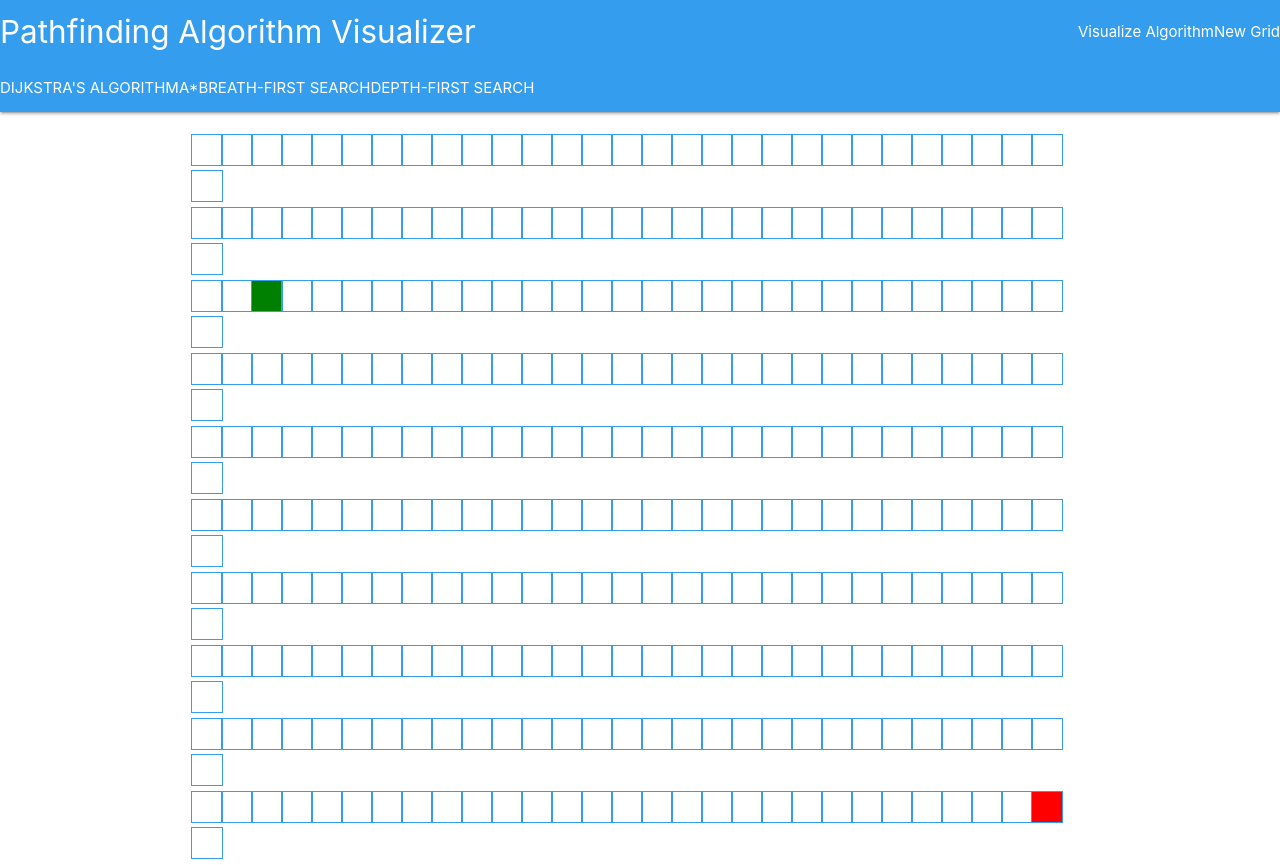
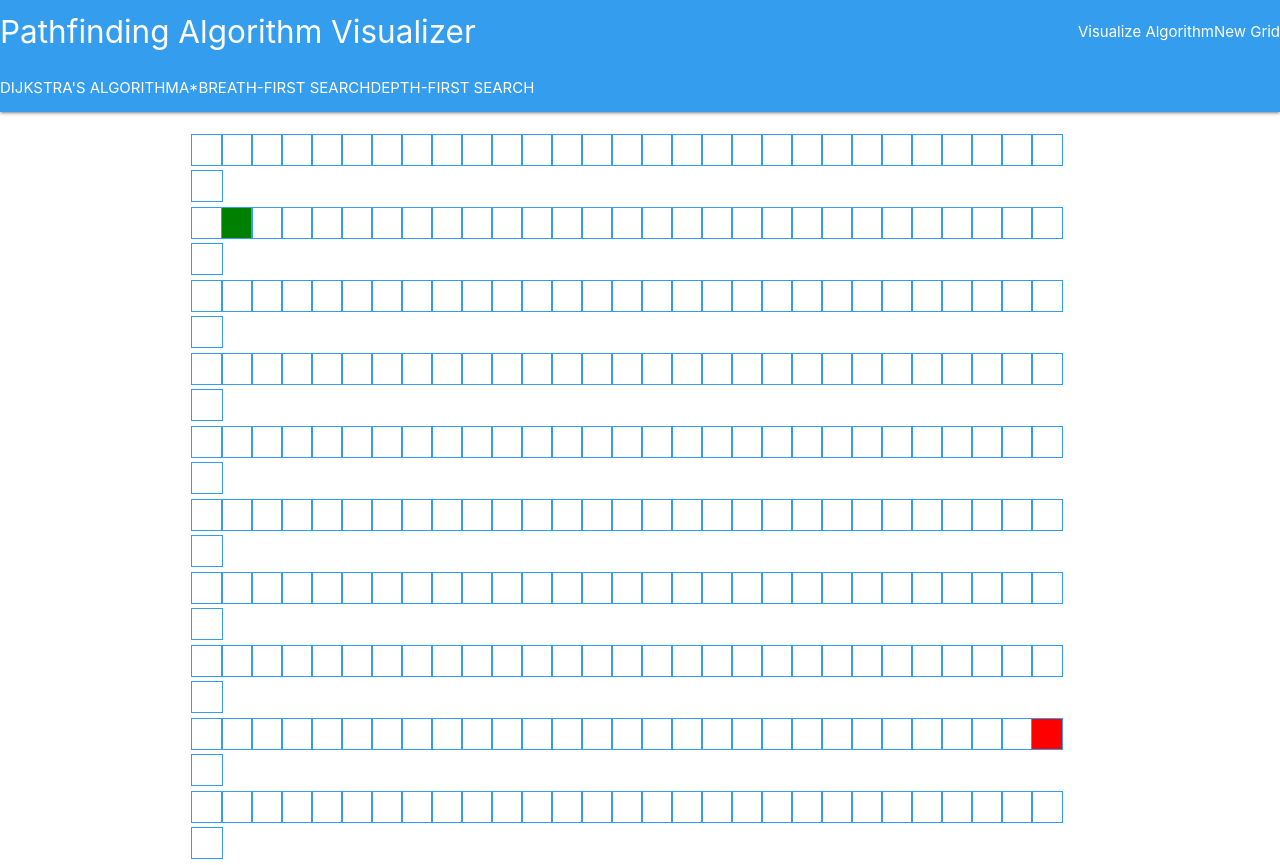
Before and after one commit to mkoenke/pathfinding-visualizer, a React (Create React App) app: page / in a window 1280 px wide. Built offline with nearby package versions, Linux system fonts and the light colour scheme.

Commit message:
dynamic start and finish nodes

```diff
--- a/src/Components/Body.js
+++ b/src/Components/Body.js
@@ -9,9 +9,9 @@ class Body extends React.Component {
     mousePressed: false,
     startNode: false,
     finishNode: false,
-    startRow: 2,
-    startCol: 2,
-    finishRow: 9,
+    startRow: 1,
+    startCol: 1,
+    finishRow: 8,
     finishCol: 28
   }
   componentDidMount() {
@@ -51,7 +51,6 @@ class Body extends React.Component {
       const newGrid = gridWithWall(this.props.grid, row, col)
       this.props.dispatchGrid(newGrid)
     }
-    console.log(this.state.finishRow, this.state.finishCol)
   }
 
 
@@ -65,7 +64,6 @@ class Body extends React.Component {
   }
 
   render() {
-    // console.log(this.state.grid)
     return (
       <>
         <br></br>
--- a/src/Components/NavBar.js
+++ b/src/Components/NavBar.js
@@ -1,5 +1,6 @@
 import "materialize-css"
 import React from "react"
+import { createPortal } from "react-dom"
 import { connect } from "react-redux"
 import {
   animateDijkstra,
@@ -18,18 +19,22 @@ import { setGrid } from "../Redux/actions"
 
 class NavBar extends React.Component {
   visualizeDijkstra = () => {
-    const startNode = this.props.grid[startRow][startCol]
-    const finishNode = this.props.grid[finishRow][finishCol]
+
+    let startNode = nodeHelper(this.props.grid, "start")
+    let finishNode = nodeHelper(this.props.grid, "finish")
+
     const visitedNodes = Dijkstra(this.props.grid, startNode, finishNode)
     const shortestPath = getShortestPath(finishNode)
     animateDijkstra(visitedNodes, shortestPath)
   }
+
   handleNewGrid = () => {
     console.log("clicked")
     resetGrid()
     // const grid = getInitialGrid()
     // this.props.dispatchGrid(grid)
   }
+
   render() {
     return (
       <>
@@ -75,6 +80,20 @@ class NavBar extends React.Component {
   }
 }
 
+function nodeHelper(grid, node) {
+  let temp
+  for (let row of grid) {
+    for (let col of row) {
+      if (node === "start" && col.isStart) {
+        temp = col
+      } else if (node === "finish" && col.isFinish) {
+        temp = col
+      }
+    }
+  }
+  return temp
+}
+
 function msp(state) {
   return {
     grid: state.grid,
```
